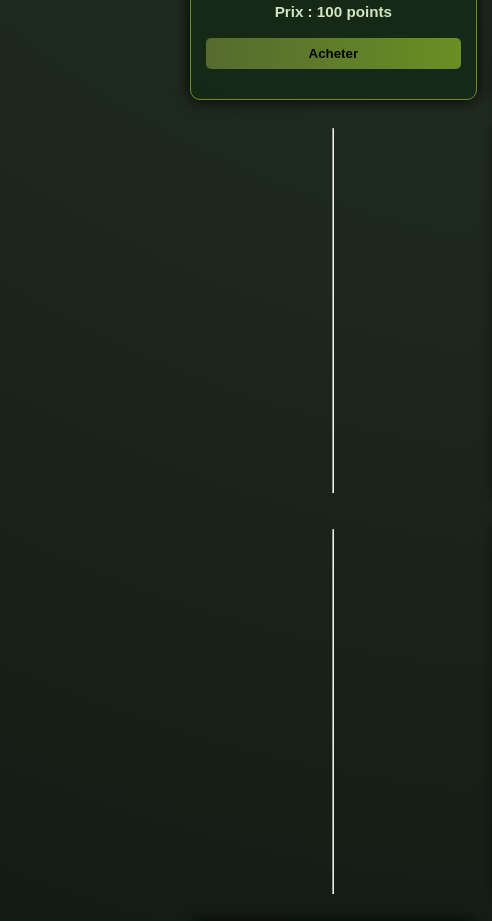
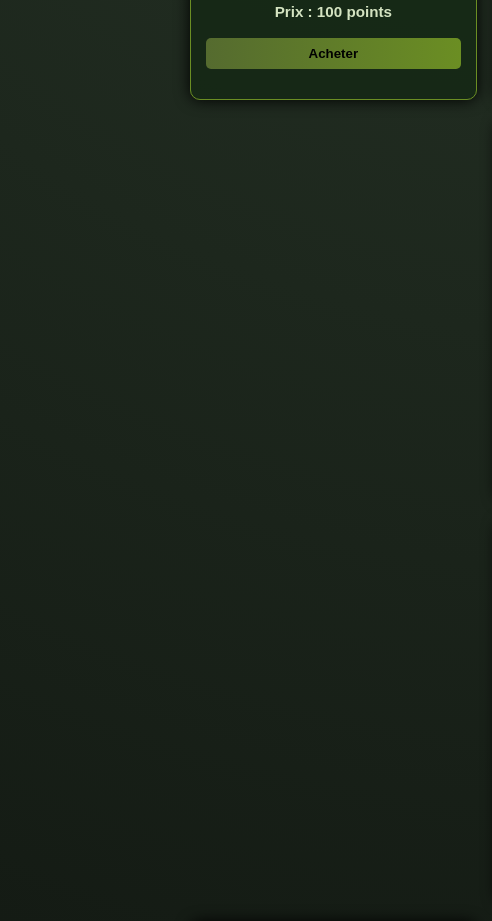
Before and after one commit to blopgamestudio/C21, a plain HTML site: page shop.html in a window 1280 px wide. Shown: the part 758-1679 px from the top of the page, 0-492 px from the left. Drawn offline with Linux system fonts and the light colour scheme.

Commit message:
Update shop.html

```diff
--- a/shop.html
+++ b/shop.html
@@ -72,7 +72,10 @@
         <button>Acheter</button>
     </article>
 
-    <hr>
+
+    <br>
+    <br>
+    <br>
 
 
 
@@ -92,7 +95,9 @@
         <button>Acheter</button>
     </article>
 
-    <hr>
+    <br>
+    <br>
+    <br>
 
     <!-- Article 1 -->
     <article class="shop-item">
```
